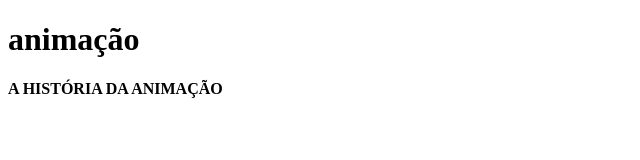
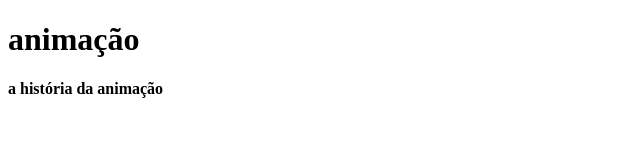
Before and after one commit to gabrielcdebarros11/repositorio12, a plain HTML site: page index.html in a window 1280 px wide. Shown: the whole page, without its empty margins (0-640 px from the left). Drawn offline with Linux system fonts and the light colour scheme.

Commit message:
Update index.html

```diff
--- a/index.html
+++ b/index.html
@@ -7,6 +7,6 @@
 </head>
 <body>
 <h1> animação </h1>
-<strong>A HISTÓRIA DA ANIMAÇÃO</strong>
+<strong>a história da animação</strong>
 </body>
 </html>
```
